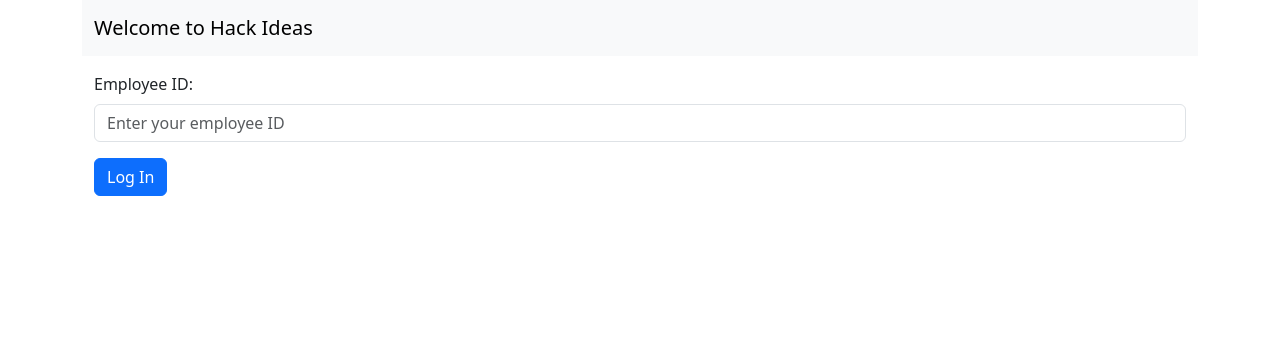
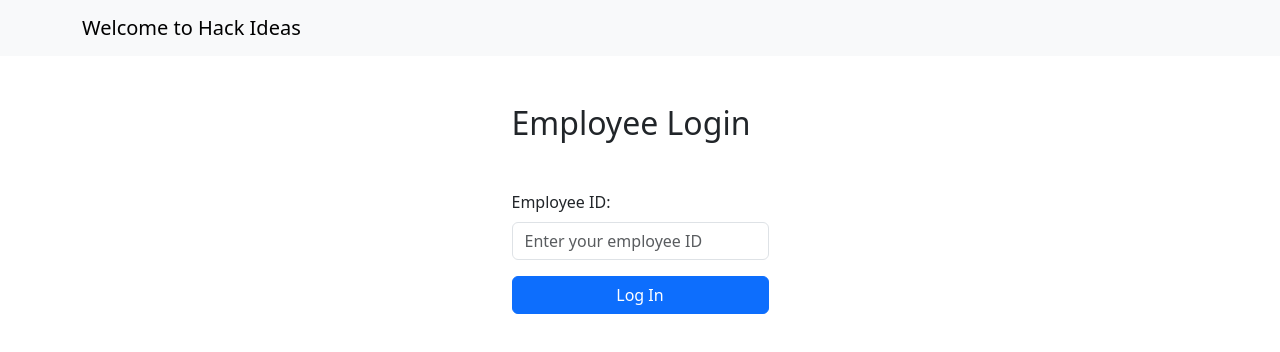
Before and after one commit to Jatin-Rai/hack-ideas, a React (Vite) app: page / in a window 1280 px wide. Shown: the top 352 px of the page. Built offline with nearby package versions, Linux system fonts and the light colour scheme.

Commit message:
functionality: press enter to login

```diff
--- a/src/App.jsx
+++ b/src/App.jsx
@@ -58,6 +58,11 @@ const App = () => {
     }
   };
 
+  const handleKeyPress = (event) => {
+    if (event.key === 'Enter') {
+      handleLogin();
+    }
+  }
 
   const handleLogout = () => {
     setLoggedIn(false);
@@ -66,14 +71,15 @@ const App = () => {
 
   if (!loggedIn) {
     return (
-      <Container className='mb-5'>
+      <>
         <Navbar className="bg-body-tertiary">
           <Container>
             <Navbar.Brand>Welcome to Hack Ideas</Navbar.Brand>
           </Container>
         </Navbar>
-        <Container>
-          <Form className='mt-3'>
+        <Container className='d-flex justify-content-center mt-5'>
+          <Form>
+            <h2 className='mb-5'>Employee Login</h2>
             <Form.Group controlId='formEmployeeId'>
               <Form.Label>Employee ID:</Form.Label>
               <Form.Control
@@ -81,19 +87,21 @@ const App = () => {
                 placeholder='Enter your employee ID'
                 value={employeeId}
                 onChange={(e) => setEmployeeId(e.target.value)}
+                onKeyDown={handleKeyPress}
               />
             </Form.Group>
-            <Button className='mt-3' variant='primary' onClick={handleLogin}>
+            <Button className='mt-3 w-100' variant='primary' onClick={handleLogin}>
               Log In
             </Button>
           </Form>
         </Container>
-      </Container>
+      </>
+
     );
   }
 
   return (
-    <Container className='mb-5'>
+    <>
       <Navbar className="bg-body-tertiary">
         <Container>
           <Navbar.Brand>Hack Ideas</Navbar.Brand>
@@ -101,7 +109,7 @@ const App = () => {
           <Button variant='secondary' onClick={handleLogout}>Logout</Button>
         </Container>
       </Navbar>
-      <Container>
+      <Container className='mb-5'>
         <Row className='mt-3'>
           <Col md={8}>
             <ChallengeList challenges={challenges} onVote={handleVote} onSort={handleSort} />
@@ -111,7 +119,7 @@ const App = () => {
           </Col>
         </Row>
       </Container>
-    </Container>
+    </>
   );
 };
 
--- a/src/components/ChallengeForm/ChallengeForm.jsx
+++ b/src/components/ChallengeForm/ChallengeForm.jsx
@@ -49,7 +49,7 @@ const ChallengeForm = ({ onAddChallenge }) => {
           <Form.Label>Tags:</Form.Label>
           <Form.Control type="text" value={tags} onChange={(e) => setTags(e.target.value)} placeholder='Enter Tags(comma separated)' />
         </Form.Group>
-        <Button variant="primary" className='mt-3' onClick={handleAddChallenge}>
+        <Button variant="primary" className='mt-3 w-100' onClick={handleAddChallenge}>
           Add Challenge
         </Button>
       </Form>
```
